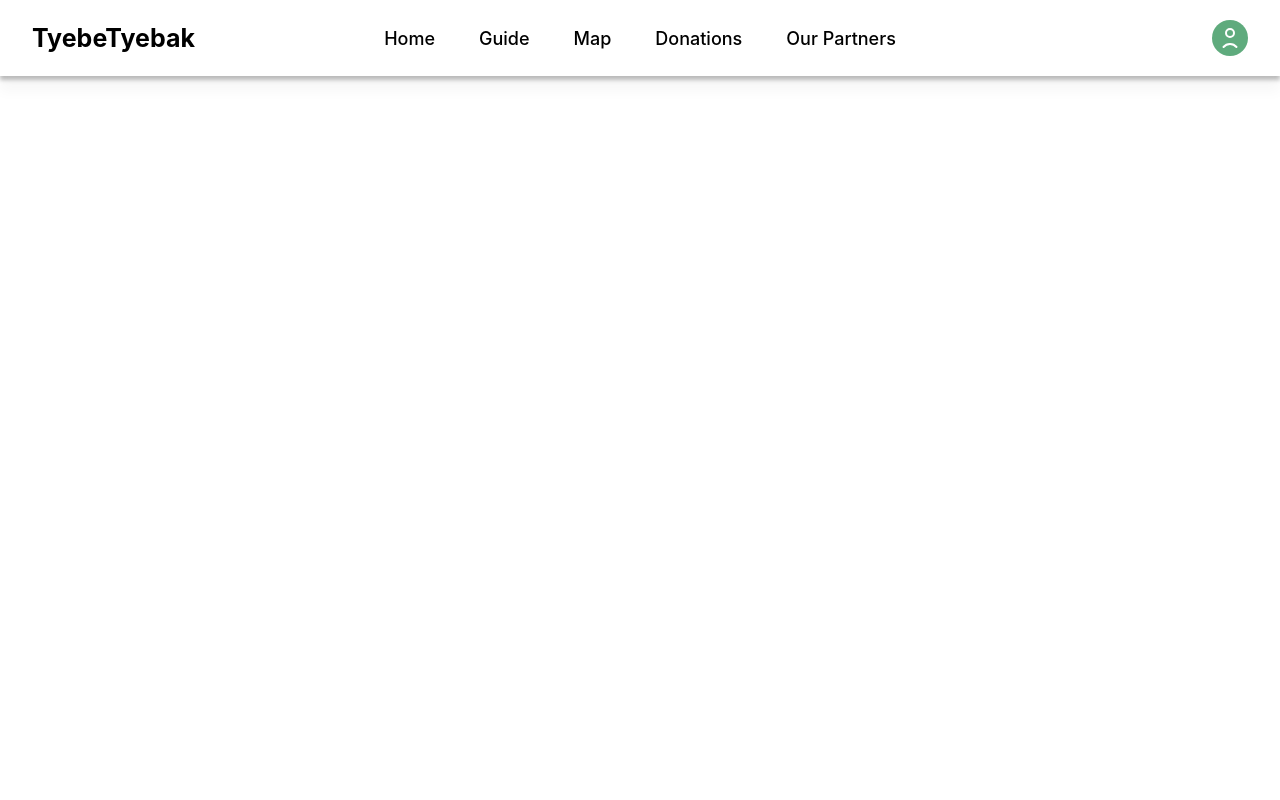
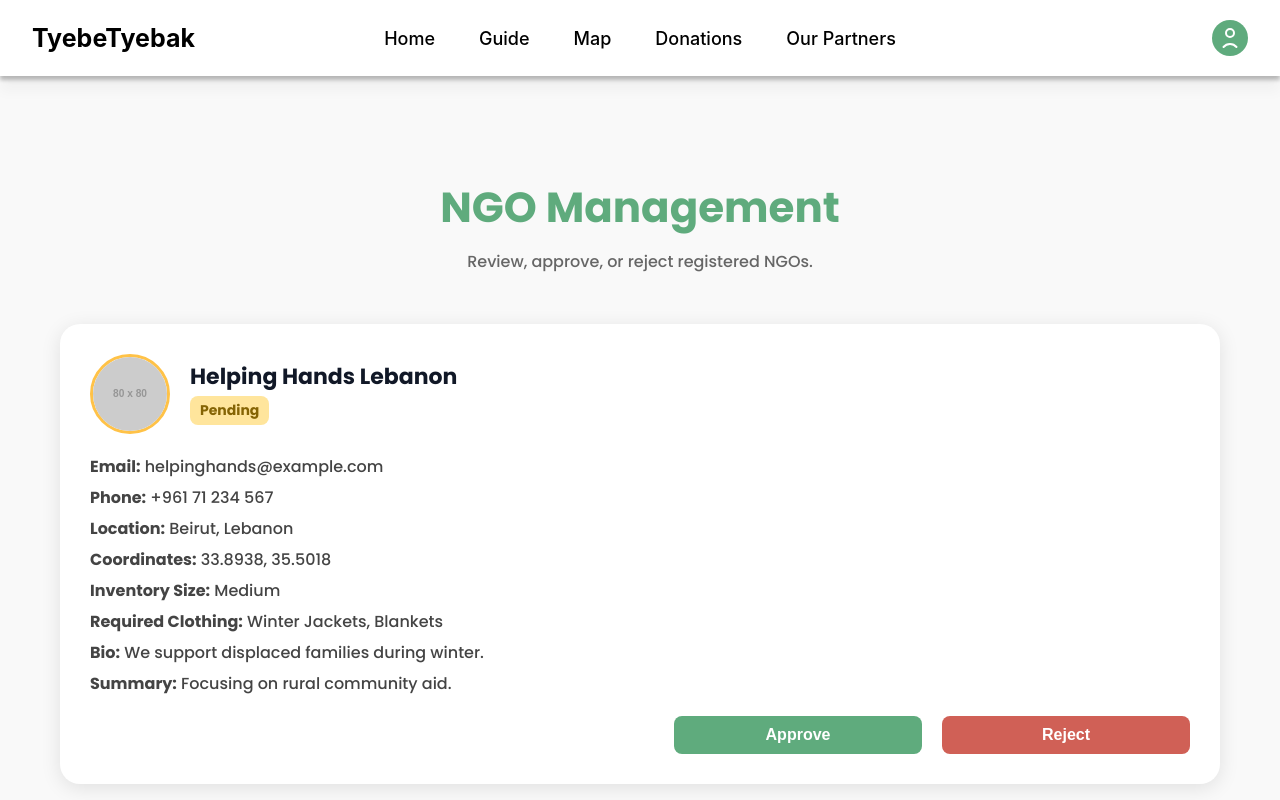
Before and after one commit to HusseinAtoui/donationplatform-frontend, a React (Create React App) app: page /admin in a window 1280 px wide. Built offline with nearby package versions, Linux system fonts and the light colour scheme; what leo-profanity, sentiment would draw is missing.

Commit message:
added admin page
test vals

```diff
--- a/src/App.js
+++ b/src/App.js
@@ -19,6 +19,7 @@ import MessagesPage from './pages/Messages/MessagesPage';
 import Map from './pages/Map/Map';
 import OnboardingNGOLocation from './pages/Onboarding/OnboardingNGOLocation';
 
+import Admin from './pages/Admin/Admin';
 // ...
 
 function AppContent() {
@@ -47,6 +48,7 @@ function AppContent() {
         <Route path="/messages" element={<MessagesPage />} />
         <Route path="/map" element={<Map />} />
         <Route path="/onboarding/ngo/location" element={<OnboardingNGOLocation />} />
+        <Route path="/admin" element={<Admin />} />
 
       </Routes>
     </>
--- /dev/null
+++ b/src/pages/Admin/Admin.css
@@ -0,0 +1,144 @@
+.admin-page {
+    padding: 100px 60px;
+    background-color: #f9f9f9;
+    font-family: 'Poppins', sans-serif;
+    color: #333;
+    min-height: 100vh;
+}
+
+.admin-title {
+    font-size: 42px;
+    font-weight: 700;
+    color: #5FAB7D;
+    text-align: center;
+    margin-bottom: 10px;
+}
+
+.admin-subtitle {
+    text-align: center;
+    font-weight: 500;
+    color: #666;
+    margin-bottom: 50px;
+}
+
+.admin-table {
+    display: flex;
+    flex-direction: column;
+    gap: 30px;
+    max-width: 1200px;
+    margin: 0 auto;
+}
+
+.ngo-card {
+    background: white;
+    border-radius: 20px;
+    padding: 30px;
+    box-shadow: 0 4px 20px rgba(0, 0, 0, 0.1);
+    transition: transform 0.2s ease;
+}
+
+.ngo-card:hover {
+    transform: translateY(-5px);
+}
+
+.ngo-header {
+    display: flex;
+    align-items: center;
+    gap: 20px;
+    margin-bottom: 20px;
+}
+
+.ngo-logo {
+    width: 80px;
+    height: 80px;
+    border-radius: 50%;
+    object-fit: cover;
+    border: 3px solid #ffc247;
+}
+
+.ngo-name {
+    font-size: 22px;
+    font-weight: 600;
+    margin: 0;
+}
+
+.ngo-status {
+    font-size: 14px;
+    font-weight: 600;
+    padding: 4px 10px;
+    border-radius: 8px;
+    display: inline-block;
+    margin-top: 5px;
+}
+
+.ngo-status.pending {
+    background-color: #ffe59c;
+    color: #856404;
+}
+
+.ngo-status.approved {
+    background-color: #d4edda;
+    color: #5FAB7D;
+}
+
+.ngo-status.rejected {
+    background-color: #f8d7da;
+    color: #721c24;
+}
+
+.ngo-details {
+    text-align: left;
+    margin-bottom: 20px;
+}
+
+.ngo-details p {
+    margin: 6px 0;
+    font-size: 16px;
+    color: #444;
+}
+
+.ngo-actions {
+    display: flex;
+    gap: 20px;
+    justify-content: flex-end;
+}
+
+.approve-btn,
+.reject-btn {
+    border: none;
+    padding: 10px 22px;
+    border-radius: 8px;
+    font-weight: 600;
+    cursor: pointer;
+    transition: all 0.2s ease;
+}
+
+.approve-btn {
+    background-color: #5FAB7D;
+    color: white;
+}
+
+.approve-btn:hover {
+    background-color: #28a745;
+}
+
+.reject-btn {
+    background-color: #d06056;
+    color: white;
+}
+
+.reject-btn:hover {
+    background-color: #d32f2f;
+}
+
+/* Responsive */
+@media (max-width: 768px) {
+    .admin-page {
+        padding: 60px 20px;
+    }
+
+    .ngo-actions {
+        flex-direction: column;
+        align-items: stretch;
+    }
+}
--- /dev/null
+++ b/src/pages/Admin/Admin.jsx
@@ -0,0 +1,105 @@
+import React, { useState } from 'react';
+import './Admin.css';
+
+const dummyNGOs = [
+    {
+        id: 1,
+        name: "Helping Hands Lebanon",
+        email: "helpinghands@example.com",
+        phone: "+961 71 234 567",
+        location: "Beirut, Lebanon",
+        coordinates: "33.8938, 35.5018",
+        inventorySize: "Medium",
+        requiredClothing: "Winter Jackets, Blankets",
+        bio: "We support displaced families during winter.",
+        summary: "Focusing on rural community aid.",
+        logo: "https://via.placeholder.com/80",
+        status: "Pending"
+    },
+    {
+        id: 2,
+        name: "Bright Future NGO",
+        email: "contact@brightfuture.org",
+        phone: "+961 76 999 111",
+        location: "Tripoli, Lebanon",
+        coordinates: "34.4367, 35.8497",
+        inventorySize: "Large",
+        requiredClothing: "",
+        bio: "",
+        summary: "Children’s education and essentials support.",
+        logo: "https://via.placeholder.com/80",
+        status: "Pending"
+    }
+];
+
+export default function AdminPage() {
+    const [ngos, setNgos] = useState(dummyNGOs);
+
+    const handleDecision = (id, decision) => {
+        setNgos(prev =>
+            prev.map(ngo =>
+                ngo.id === id ? { ...ngo, status: decision } : ngo
+            )
+        );
+    };
+
+    return (
+        <section className="admin-page">
+            <h2 className="admin-title">NGO Management</h2>
+            <p className="admin-subtitle">Review, approve, or reject registered NGOs.</p>
+
+            <div className="admin-table">
+                {ngos.map((ngo) => (
+                    <div key={ngo.id} className="ngo-card">
+                        <div className="ngo-header">
+                            <img
+                                src={ngo.logo}
+                                alt={`${ngo.name} logo`}
+                                className="ngo-logo"
+                            />
+                            <div>
+                                <h3 className="ngo-name">{ngo.name}</h3>
+                                <span
+                                    className={`ngo-status ${ngo.status === 'Approved'
+                                        ? 'approved'
+                                        : ngo.status === 'Rejected'
+                                            ? 'rejected'
+                                            : 'pending'
+                                        }`}
+                                >
+                                    {ngo.status}
+                                </span>
+                            </div>
+                        </div>
+
+                        <div className="ngo-details">
+                            <p><strong>Email:</strong> {ngo.email}</p>
+                            <p><strong>Phone:</strong> {ngo.phone}</p>
+                            <p><strong>Location:</strong> {ngo.location}</p>
+                            <p><strong>Coordinates:</strong> {ngo.coordinates}</p>
+                            {ngo.inventorySize && <p><strong>Inventory Size:</strong> {ngo.inventorySize}</p>}
+                            {ngo.requiredClothing && <p><strong>Required Clothing:</strong> {ngo.requiredClothing}</p>}
+                            {ngo.bio && <p><strong>Bio:</strong> {ngo.bio}</p>}
+                            {ngo.summary && <p><strong>Summary:</strong> {ngo.summary}</p>}
+                        </div>
+
+                        <div className="ngo-actions">
+                            <button
+                                className="approve-btn"
+                                onClick={() => handleDecision(ngo.id, 'Approved')}
+                            >
+                                Approve
+                            </button>
+                            <button
+                                className="reject-btn"
+                                onClick={() => handleDecision(ngo.id, 'Rejected')}
+                            >
+                                Reject
+                            </button>
+                        </div>
+                    </div>
+                ))}
+            </div>
+        </section>
+    );
+}
```
